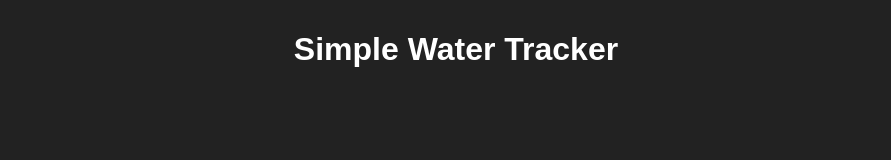
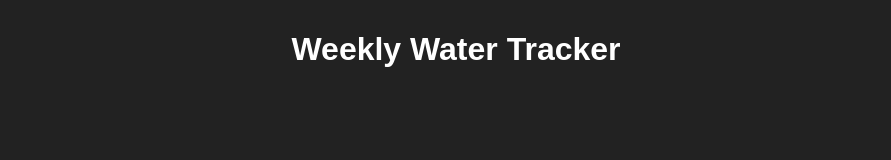
Before and after one commit to Brosey27/Water-Tracker, a plain HTML site: page index.html in a window 1280 px wide. Shown: the top 160 px of the page, without its empty margins (194-1085 px from the left). Drawn offline with Linux system fonts and the light colour scheme.

Commit message:
Changed h1 element text to Weekly Water Tracker

```diff
--- a/index.html
+++ b/index.html
@@ -7,7 +7,7 @@
   <title>Water Tracker</title>
 </head>
 <body>
-    <header><h1>Simple Water Tracker</h1></header>
+    <header><h1>Weekly Water Tracker</h1></header>
     <div class="water-tracker">
         <div class="week">
           <div class="day">
```
